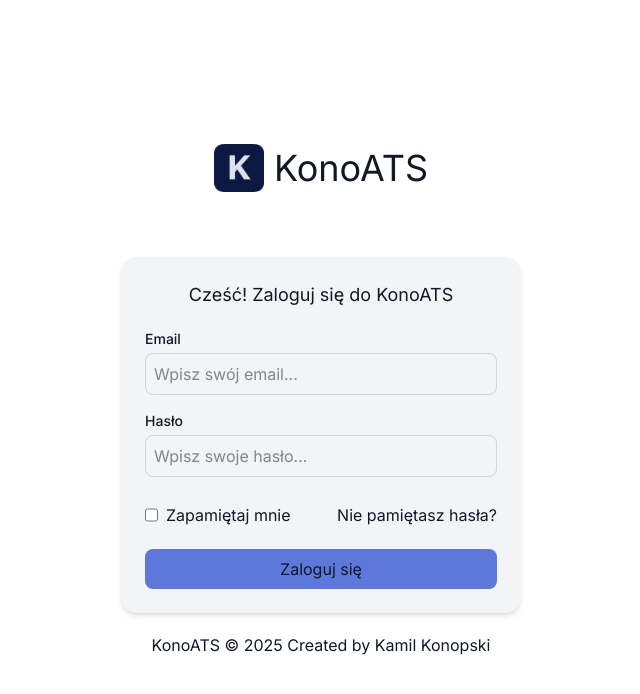
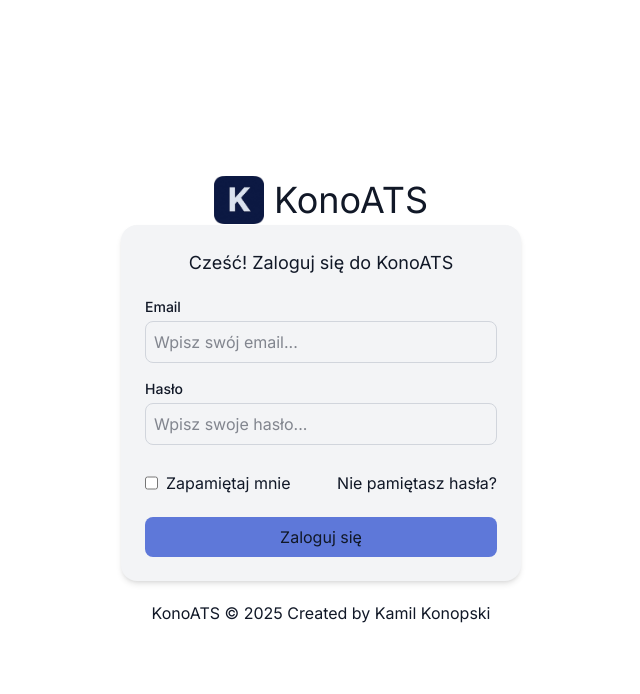
Before and after one commit to KamilKonopski/KonoATS-Frontend, a React (Vite) app: page /auth/login in a window 1280 px wide. Shown: the top 694 px of the page, without its empty margins (319-959 px from the left). Built offline with nearby package versions, Linux system fonts and the light colour scheme; no server answers.

Commit message:
refactor: change styles

```diff
--- a/src/common/components/Form/FormContainer/FormContainer.tsx
+++ b/src/common/components/Form/FormContainer/FormContainer.tsx
@@ -1,10 +1,11 @@
 interface FormContainerProps {
   children: React.ReactNode;
+  className?: string;
 }
 
-const FormContainer = ({ children }: FormContainerProps) => {
+const FormContainer = ({ children, className = "" }: FormContainerProps) => {
   return (
-    <div className="max-w-md min-w-[400px] mx-auto mt-16 p-6 bg-bg-muted rounded-xl shadow-md">
+    <div className={`min-w-[400px] p-6 bg-bg-muted rounded-xl shadow-md ${className}`}>
       {children}
     </div>
   );
```
